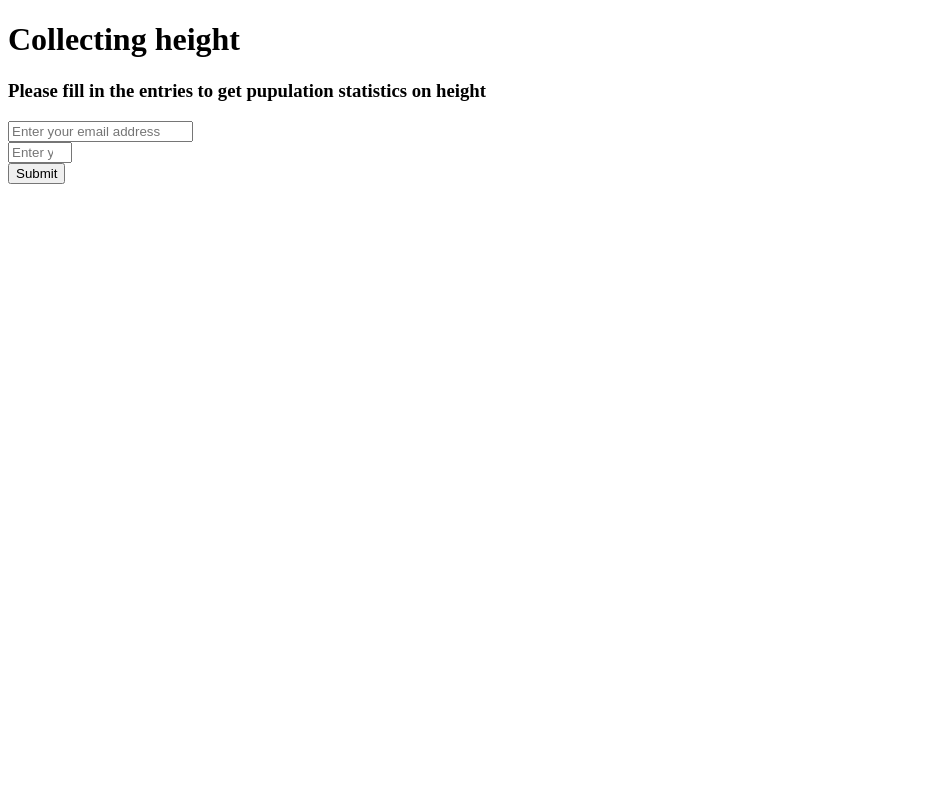
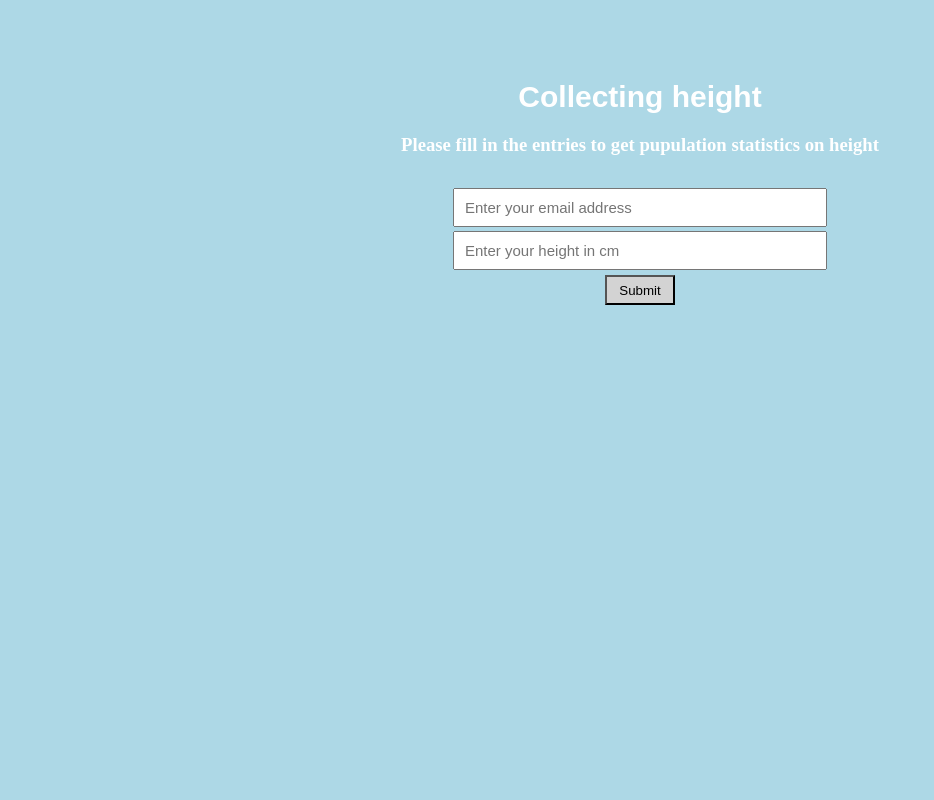
Before and after one commit to MattDawson2020/Python-FlaskWebapp-SQLAlchemy, a Python web app: template templates/index.html in a window 1280 px wide. Shown: the whole page, without its empty margins (0-934 px from the left). Run offline with Jinja, Linux system fonts and the light colour scheme; the template is opened without the code that fills it, so the values that code supplies are empty.

Commit message:
Basic styling done

```diff
--- a/static/main.css
+++ b/static/main.css
@@ -0,0 +1,44 @@
+html, body {
+  height: 100%;
+  margin: 0;
+}
+
+.container {
+  margin: 0 auto;
+  width: 100%;
+  height: 100%;
+  background-color: lightblue;
+  color: white;
+  overflow: hidden;
+  text-align: center;
+}
+
+.container h1 {
+  font-family: Arial, sans-serif;
+  font-size: 30px;
+  margin-top: 80px;
+}
+
+.container form {
+  margin: 30px;
+}
+
+.container input {
+  width: 350px;
+  height: 15px;
+  font-size: 15px;
+  margin: 2px;
+  padding: 10px;
+  transition: all 0,2s ease-in-out
+}
+
+.container button {
+  width: 70px;
+  height: 30px;
+  background-color: lightgray;
+  margin: 3px;
+}
+
+.container p {
+  margin-top: 20%;
+}
--- a/templates/index.html
+++ b/templates/index.html
@@ -13,7 +13,7 @@
     <h3>Please fill in the entries to get pupulation statistics on height</h3>
     <form action='success.html' method='POST'>
       <input title="your email will be safe with us" placeholder="Enter your email address" type='email' name='email_name' required> <br>
-      <input title="your data will be safe with us" placeholder="Enter your height in CM" type='number' min='50', max='300' name='height_name' required> <br>
+      <input title="your data will be safe with us" placeholder="Enter your height in cm" type='number' min='50', max='300' name='height_name' required> <br>
       <button type='submit'>Submit</button>
     </form>
   </div>
```
